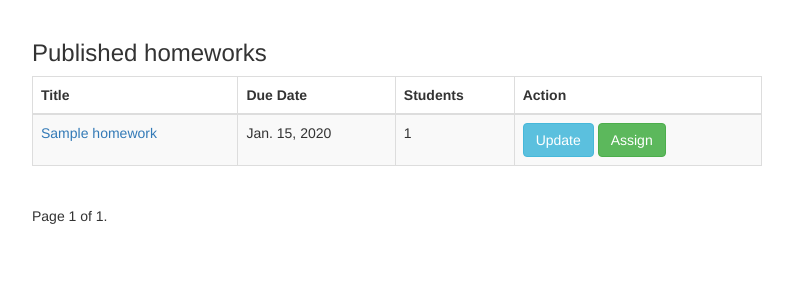
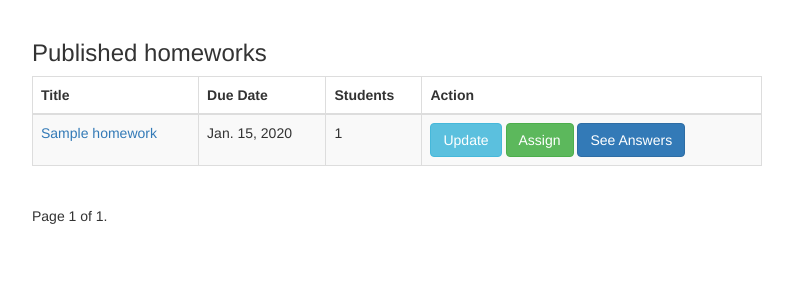
Before and after one commit to Alejo91/teacher2student, a Django app: page /homework/all in a window 1280 px wide. Shown: the part 52-352 px from the top of the page, without its empty margins (53-846 px from the left). Run offline with Django 3.2, Linux system fonts and the light colour scheme; a user stored in the database is signed in; tables that the repository leaves empty hold one stand-in row (values such as "Sample post"); some libraries are stand-ins or nearby versions.

Commit message:
Add missing link to list of latest answers in teacher's homework list page.

```diff
--- a/teacher2student/templates/homework/list.html
+++ b/teacher2student/templates/homework/list.html
@@ -23,6 +23,7 @@
             <td>
               <a class="btn btn-md btn-info" href="{% url 'homework:update' homework.id %}">{% trans "Update" %}</a>
               <a class="btn btn-md btn-success" href="{% url 'homework:assign_student_list' homework.id %}">{% trans "Assign" %}</a>
+              <a class="btn btn-md btn-primary" href="{% url 'homework:latest_answers' homework.id %}">{% trans "See Answers" %}</a>
             </td>
           </tr>
           {% endfor %}
```
